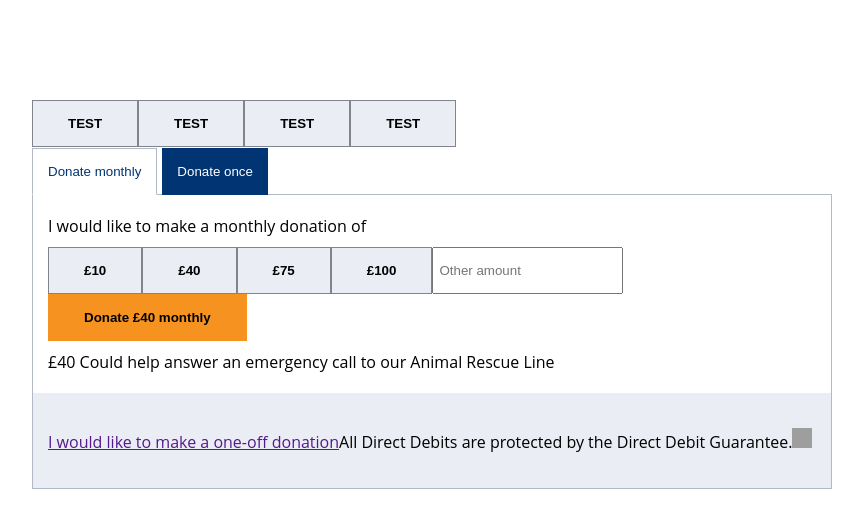
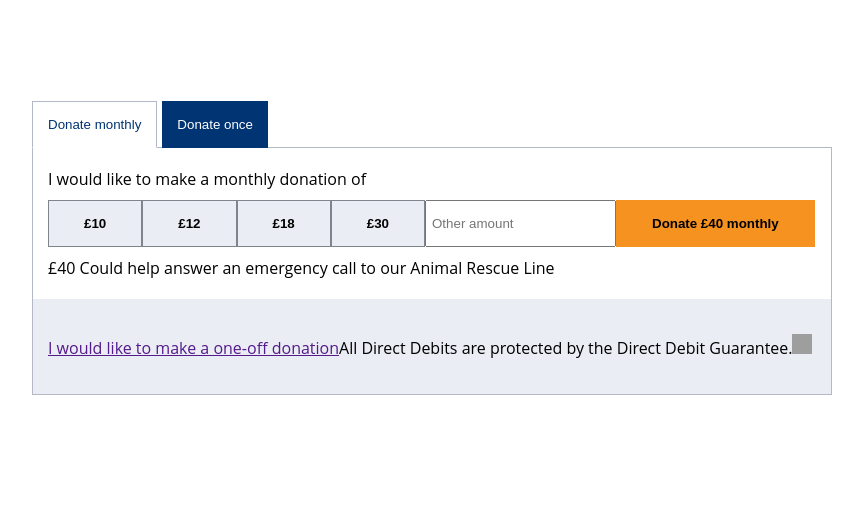
Before and after one commit to justtoconfirm/donation-component, a Gatsby site: page / in a window 1280 px wide. Shown: the whole page, without its empty margins (208-1071 px from the left). Built offline with nearby package versions, Linux system fonts and the light colour scheme; Gatsby itself is replaced by a stand-in of ours; grey boxes are pictures that could not be loaded.

Commit message:
Buttons now set state and have values taken from the object

```diff
--- a/src/components/molecules/donation/Donation.js
+++ b/src/components/molecules/donation/Donation.js
@@ -13,16 +13,20 @@ const Donation = () => {
 		activeObject: null,
 		objects: [
 			{
-				id: 0
+				id: 0,
+				value: 10
 			},
 			{
-				id: 1
+				id: 1,
+				value: 12
 			},
 			{
-				id: 2
+				id: 2,
+				value: 18
 			},
 			{
-				id: 3
+				id: 3,
+				value: 30
 			}
 		]
 	});
@@ -58,12 +62,6 @@ const Donation = () => {
 	return (
 		<div className='m-donations'>
 
-			<div className='app'>
-				{appState.objects.map((elements, index) => (
-					<Button key={index} className={toggleActiveStyles(index)} onClick={() => {toggleActive(index)}}>TEST</Button>
-				))}
-			</div>
-
 			<div className='m-donations__tabs-container'>
 				<button className={toggleState === 1 ? 'm-donations__tab m-donations__tab--active' : 'm-donations__tab'} onClick={() => toggleTab(1)}>Donate monthly</button>
 				<button className={toggleState === 2 ? 'm-donations__tab m-donations__tab--active' : 'm-donations__tab'} onClick={() => toggleTab(2)}>Donate once</button>
@@ -77,11 +75,12 @@ const Donation = () => {
 
 					<div className='m-donations__form-group'>
 
-						<Button onClick={() => setDonation(10)}>£10</Button>
-						<Button onClick={() => setDonation(40)}>£40</Button>
-						<Button onClick={() => setDonation(75)}>£75</Button>
-						<Button onClick={() => setDonation(100)}>£100</Button>
+						{appState.objects.map((elements, index) => (
+							<Button key={index} className={toggleActiveStyles(index)} onClick={() => {toggleActive(index); setDonation(elements.value)}}>£{elements.value}</Button>
+						))}
+
 						<Input type='number' placeholder='Other amount' onChange={event => setDonation(event.target.value)} />
+
 						<Button theme='secondary'>Donate £{donationAmount} monthly</Button>
 					</div>
 
@@ -90,11 +89,13 @@ const Donation = () => {
 				<div className={toggleState === 2 ? 'm-donations__content m-donations__content--active' : 'm-donations__content'}>
 
 					<div className='m-donations__form-group'>
-						<Button onClick={() => setDonation(10)}>£10</Button>
-						<Button onClick={() => setDonation(40)}>£40</Button>
-						<Button onClick={() => setDonation(75)}>£75</Button>
-						<Button onClick={() => setDonation(100)}>£100</Button>
+
+						{appState.objects.map((elements, index) => (
+							<Button key={index} className={toggleActiveStyles(index)} onClick={() => {toggleActive(index); setDonation(elements.value)}}>£{elements.value}</Button>
+						))}
+
 						<Input type='number' placeholder='Other amount' onChange={event => setDonation(event.target.value)} />
+
 						<Button theme='secondary'>Donate £{donationAmount} today</Button>
 					</div>
 
```
